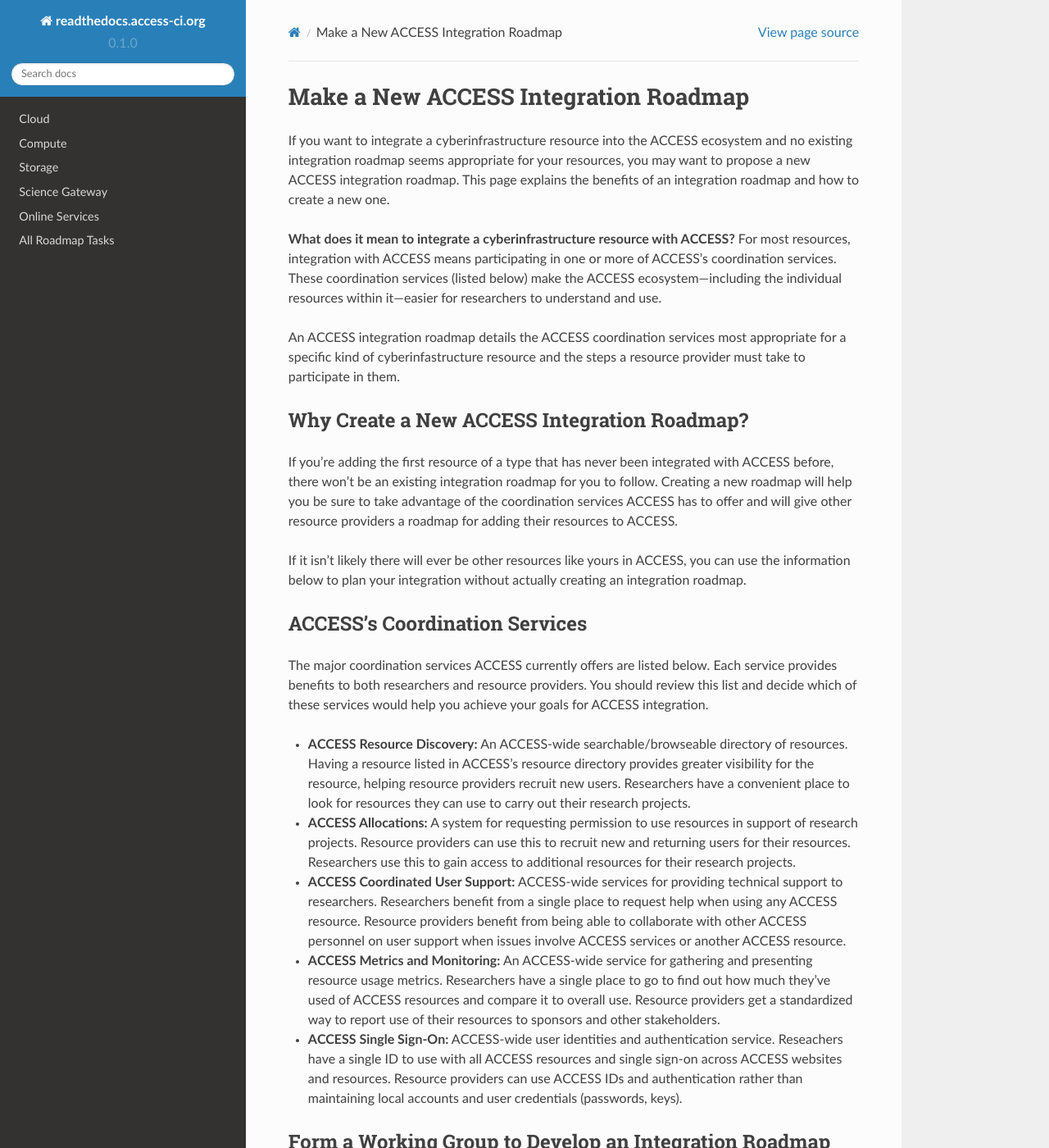
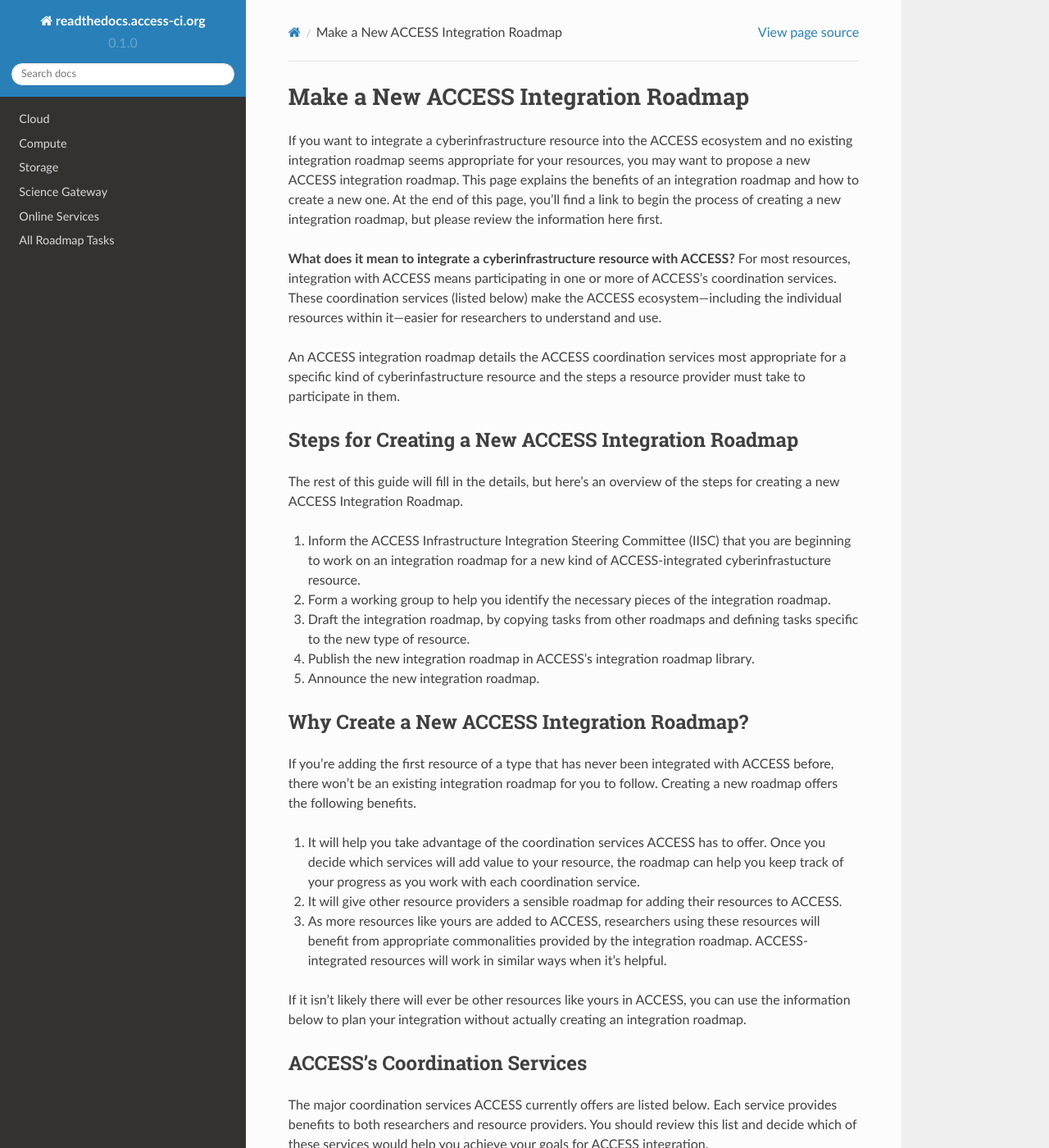
Before and after one commit to esiegmann/Integration_Roadmaps, a Sphinx documentation site: the page built from docs/source/New_Integration_Roadmaps.rst, in a window 1280 px wide and 1400 px high. Shown: the whole window at 82% size. Built offline with Sphinx 7.4.7 and the Read the Docs theme 2.0.0, drawn with Linux system fonts in a browser that asks for light colours; some of the changed text lies outside the part shown.

Commit message:
First version of create-a-new-roadmap doc

```diff
--- a/docs/source/New_Integration_Roadmaps.rst
+++ b/docs/source/New_Integration_Roadmaps.rst
@@ -4,7 +4,9 @@
 If you want to integrate a cyberinfrastructure resource into the ACCESS ecosystem
 and no existing integration roadmap seems appropriate for your resources, you may
 want to propose a new ACCESS integration roadmap. This page explains the benefits
-of an integration roadmap and how to create a new one.
+of an integration roadmap and how to create a new one. At the end of this page,
+you'll find a link to begin the process of creating a new integration roadmap, but
+please review the information here first.
 
 **What does it mean to integrate a cyberinfrastructure resource with ACCESS?** For
 most resources, integration with ACCESS means participating in one or more of
@@ -16,13 +18,37 @@
 for a specific kind of cyberinfastructure resource and the steps a resource provider
 must take to participate in them.
 
+Steps for Creating a New ACCESS Integration Roadmap
+***************************************************
+
+The rest of this guide will fill in the details, but here's an overview of the steps
+for creating a new ACCESS Integration Roadmap.
+
+1. Inform the ACCESS Infrastructure Integration Steering Committee (IISC) that you
+   are beginning to work on an integration roadmap for a new kind of ACCESS-integrated
+   cyberinfrastucture resource.
+2. Form a working group to help you identify the necessary pieces of the integration
+   roadmap.
+3. Draft the integration roadmap, by copying tasks from other roadmaps and defining
+   tasks specific to the new type of resource.
+4. Publish the new integration roadmap in ACCESS's integration roadmap library.
+5. Announce the new integration roadmap.
+
 Why Create a New ACCESS Integration Roadmap?
 ********************************************
 
 If you're adding the first resource of a type that has never been integrated with ACCESS before,
 there won't be an existing integration roadmap for you to follow. Creating a new roadmap
-will help you be sure to take advantage of the coordination services ACCESS has to offer and will
-give other resource providers a roadmap for adding their resources to ACCESS.
+offers the following benefits.
+
+1. It will help you take advantage of the coordination services ACCESS has to offer.
+   Once you decide which services will add value to your resource, the roadmap can help
+   you keep track of your progress as you work with each coordination service.
+2. It will give other resource providers a sensible roadmap for adding their resources
+   to ACCESS.
+3. As more resources like yours are added to ACCESS, researchers using these resources
+   will benefit from appropriate commonalities provided by the integration roadmap.
+   ACCESS-integrated resources will work in similar ways when it's helpful.
 
 If it isn't likely there will ever be other resources like yours in ACCESS, you can
 use the information below to plan your integration without actually creating an integration
@@ -44,6 +70,10 @@
   research projects. Resource providers can use this to recruit new and returning users for their
   resources. Researchers use this to gain access to additional resources for their research
   projects.
+- **CONECTnet:** Wide area network for efficient and resilient data transfer and novel
+  network applications across the ACCESS ecosystem. Resource providers benefit from
+  a high-performance, resilient network connection for their resources. Researchers
+  benefit from advanced network connectivity between ACCESS resources.
 - **ACCESS Coordinated User Support:** ACCESS-wide services for providing technical support to researchers.
   Researchers benefit from a single place to request help when using any ACCESS resource. Resource
   providers benefit from being able to collaborate with other ACCESS personnel on user support when
@@ -57,11 +87,27 @@
   Resource providers can use ACCESS IDs and authentication rather than maintaining local accounts
   and user credentials (passwords, keys).
 
-Form a Working Group to Develop an Integration Roadmap
-******************************************************
+Inform the ACCESS Infrastructure Integration Steering Committee (IISC)
+**********************************************************************
+
+After you've reviewed this guide and decided that you want to propose a new
+integration roadmap, the first step is to inform the Infrastructure Integration Steering
+Committee (IISC). The last section of this guide provides the link you can follow
+to formally notify the IISC.
+
+The IISC includes representatives of ACCESS's operations team and project management.
+Their main purpose is to make sure you have the resources you need to accomplish your
+objective. These resources include: ACCESS project contacts and introductions, documentation,
+and access to our shared Google Drive. A liaison from the IISC will contact you to review your plans and
+offer assistance. After meeting with you, the liaison will inform the ACCESS
+Executive Committee about your plan so they can prepare their project areas to
+provide the resources you'll need.
+
+Form a Working Group
+*******************************************************
 
 When creating a new ACCESS integration roadmap, it's important to get input from
-ACCESS service providers and---ideally---from other resource providers who are likely
+ACCESS service providers and---if possible---from other resource providers who are likely
 to follow the roadmap. A good way to get that input is to form a working group.
 ACCESS working groups allow stakeholders from the ACCESS projects and resources provider
 organizations to meet regularly to work together on a common goal. For example,
@@ -85,9 +131,11 @@
 resource providers. *Deliverables* are concrete things the working group will produce,
 such as a new integration roadmap.
 
-When you have your charter document, get it reviewed by your project leadership to
-make certain you can work on it. Then, ask the ACCESS Executive Committee (EC) to
-review and approve the charter. <details>
+When you have your charter document, review it with your project leadership and make
+certain they approve of you working on it. Then, send a note to your IISC liaison (see previous
+section) so he or she can inform the ACCESS Executive Committee of the new working
+group. (The Executive Committee needs to know because you'll likely need representatives
+from their projects to participate as stakeholders in the working group.)
 
 Once your charter is approved, create a new folder for the working group within the
 `ACCESS Working Groups
@@ -188,8 +236,8 @@
 recommend the following ways to let relevant people know about your roadmap.
 
 1. Post a link to it, including a brief blurb about what types of resources it's for,
-   on the ACCESS-CI slack server's #access-wide channel.
-2. Post the same announcement on the RP-ACCESS Communications slack server's #general
+   on the **ACCESS-CI** slack server's **#access-wide** channel.
+2. Post the same announcement on the **RP-ACCESS Communications** slack server's **#general**
    channel.
 3. Post a news item on the
    `ACCESS Infrastructure News <https://operations.access-ci.org/online_services/infrastructure_news>`_ publishing service. This will
@@ -198,3 +246,12 @@
 
 Get Started
 ******************************************************
+
+If you're ready to get started on a new ACCESS integration roadmap, the first step
+is to alert the ACCESS Infrastructure Integration Steering Committee that you're
+ready to get started. We use GitHub to coordinate this work, so please follow
+`this link <https://github.com/access-ci-org/Integration_Roadmaps/issues/new/choose>`_
+and then press the green
+"Get started" button next to "New ACCESS integration roadmap." Enter the requested
+information and then press "Submit new issue." The steering committee members will be
+alerted and you'll be contacted soon to discuss your plans.
```
